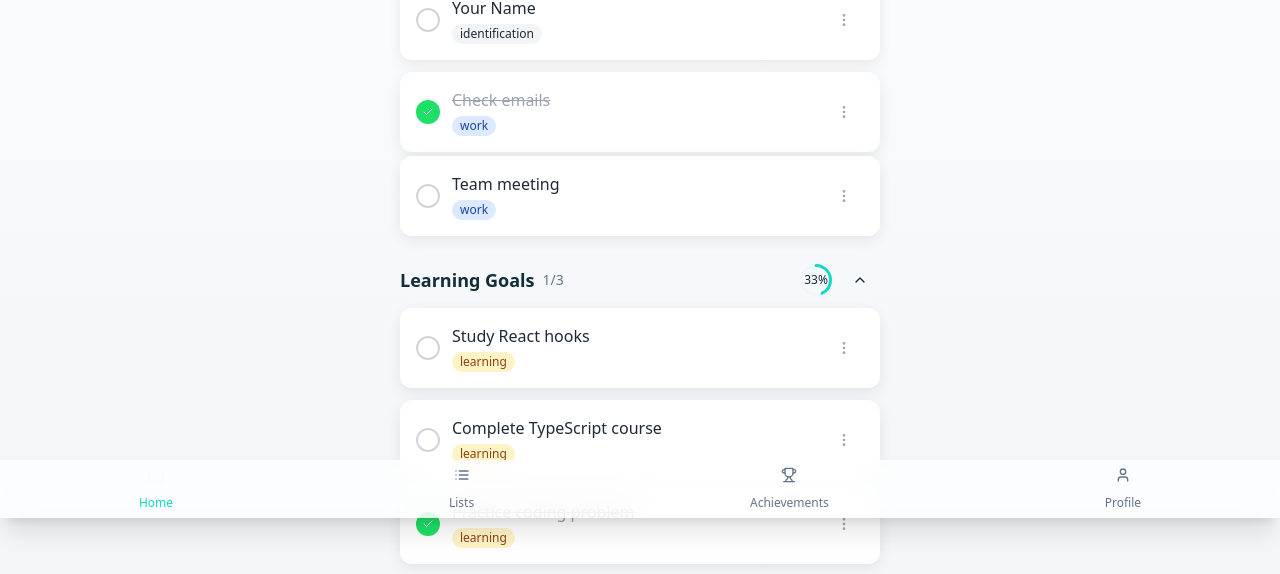
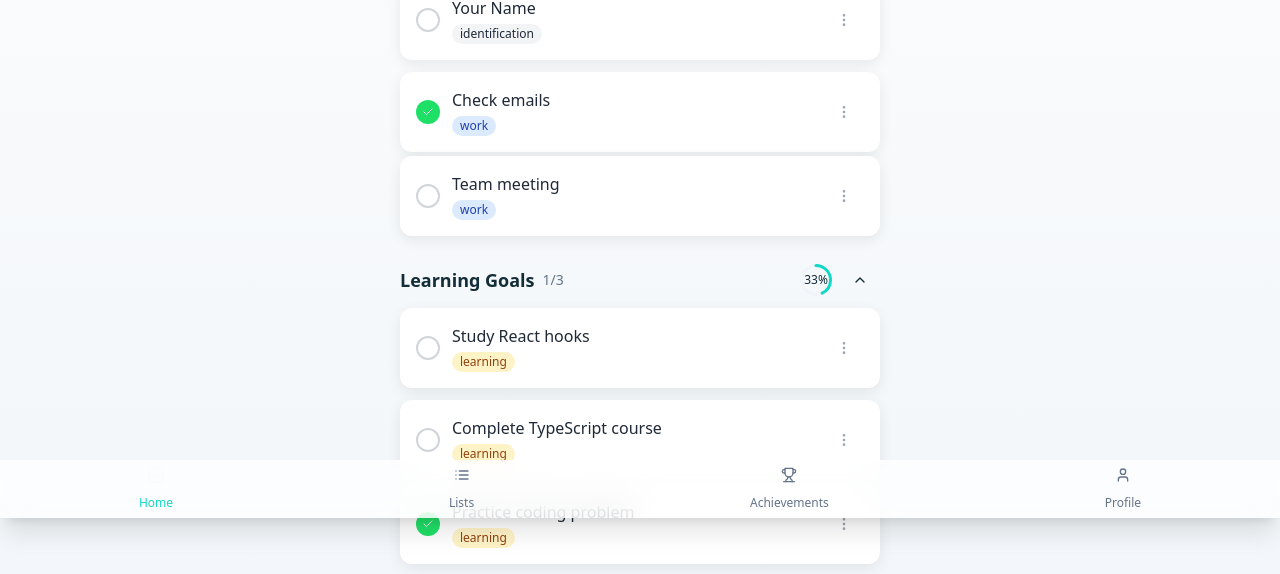
Before and after one commit to SineVisu/checkliingo, a React (Vite) app: page / in a window 1280 px wide. Shown: the part 282-856 px from the top of the page. Built offline with nearby package versions, Linux system fonts and the light colour scheme.

Commit message:
Retain checkmark on task completion
When a task is completed, the green checkmark is retained, but the strikethrough effect on the task text is removed.

```diff
--- a/src/components/checklists/ChecklistItem.tsx
+++ b/src/components/checklists/ChecklistItem.tsx
@@ -1,3 +1,4 @@
+
 import React, { useState } from 'react';
 import { Check, MoreVertical } from 'lucide-react';
 import { Button } from '@/components/ui/button';
@@ -72,7 +73,7 @@ const ChecklistItem: React.FC<ChecklistItemProps> = ({ item, onToggleComplete })
 
           <div className="flex-1">
             <p className={`font-medium transition-all duration-300 ${
-              item.isCompleted ? 'line-through text-gray-400' : 'text-gray-800'
+              item.isCompleted ? 'text-gray-800' : 'text-gray-800'
             }`}>
               {item.title}
             </p>
```
